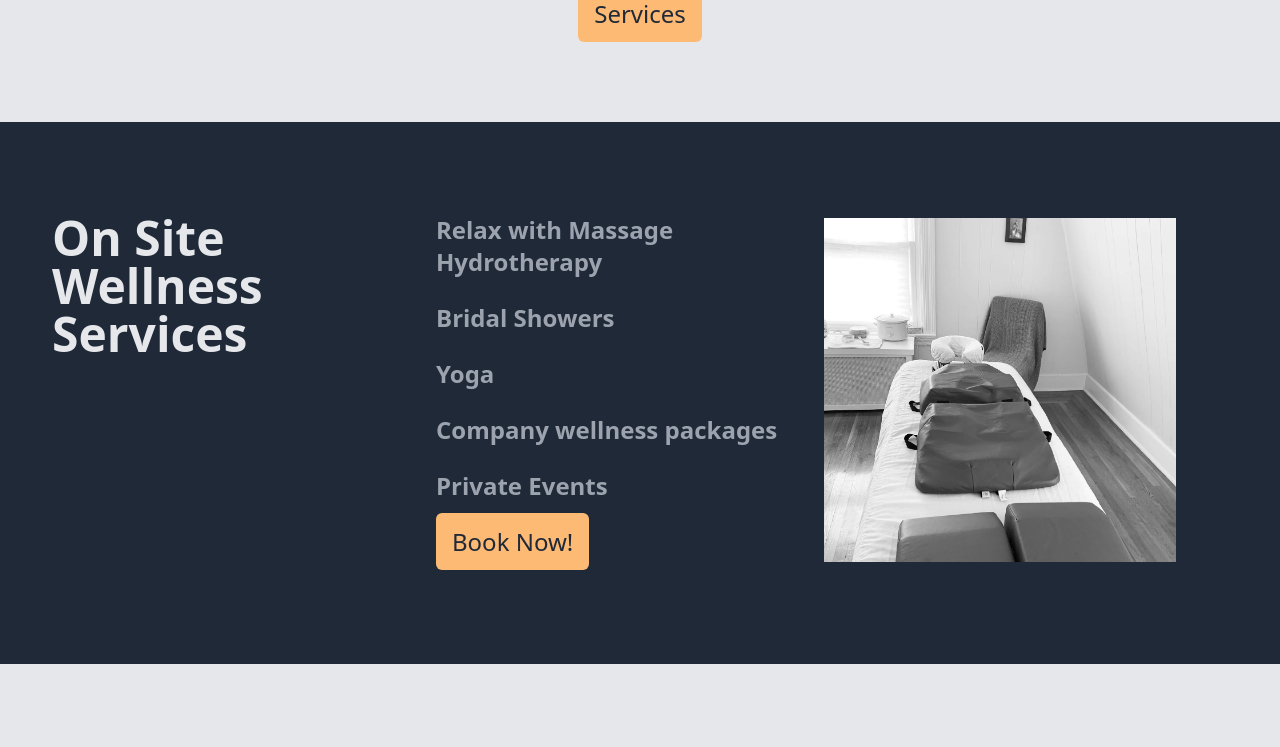
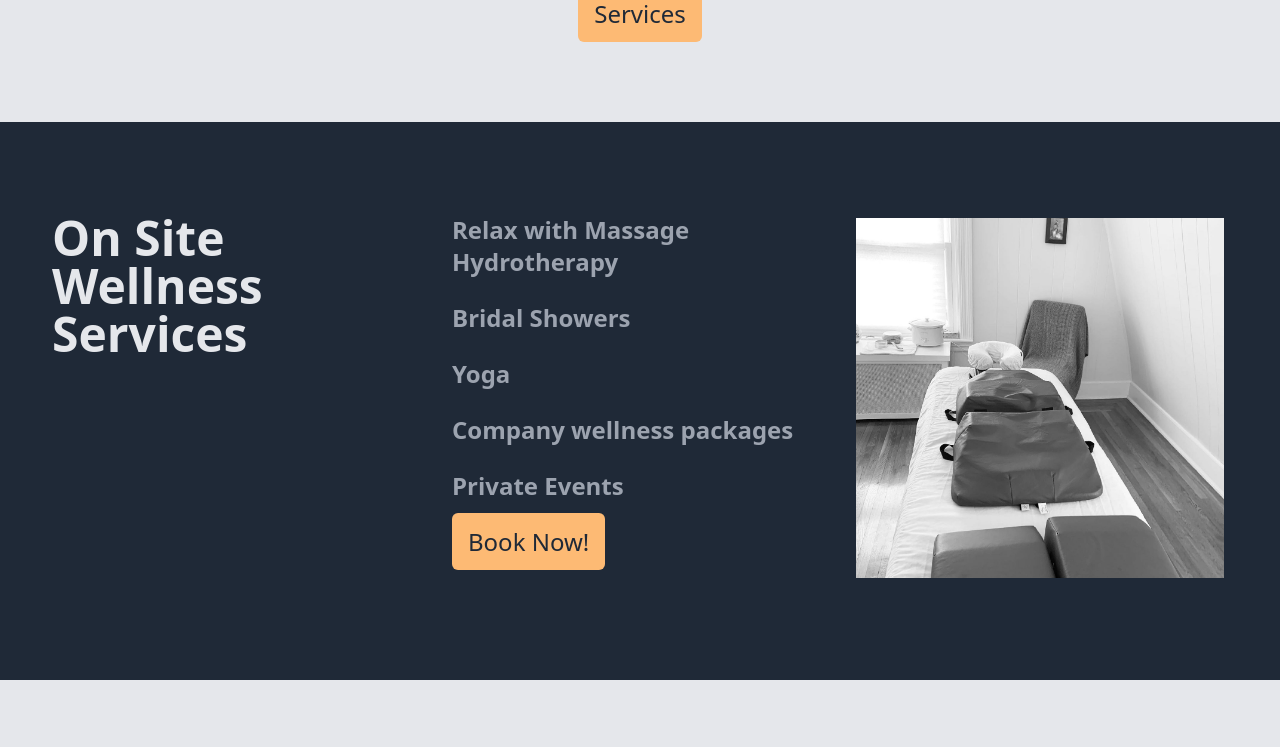
Before and after one commit to AntonBrito/next-iwc-wb, a Next.js app: page / in a window 1280 px wide. Shown: the part 390-1137 px from the top of the page. Built offline with nearby package versions, Linux system fonts and the light colour scheme.

Commit message:
Fixed the extra size of the section space

```diff
--- a/components/EventSection.js
+++ b/components/EventSection.js
@@ -9,7 +9,7 @@ export default function EventSection(props) {
             // Sen poi flex e ta fika tudo na centro
             // Trokal pa cor d tras-preto
         <div className="bg-gray-800 py-20 px-10">
-                <div className="grid grid-cols-1 md:grid-cols-3 lg:grid-cols-3 flex flex-col max-w-6xl md-flex-row">
+            <div className="grid grid-cols-3 md:grid-cols-1 lg:grid-cols-3 flex flex-col max-w-8xl md-flex-row">
                 <div className="md:w-[60%] grow p-3">
                     <h1 className="text-5xl text-gray-200 font-bold mb-10">
                     On Site Wellness Services
@@ -20,7 +20,6 @@ export default function EventSection(props) {
                     </p>
                 </div>
                 <div className=' p-3'>
-
                     <ul href="#" className="text-gray-400 text-2xl font-bold">Relax with Massage Hydrotherapy</ul>
                     <br></br>
                     <ul href="#" className="text-gray-400 text-2xl font-bold">Bridal Showers</ul>
@@ -40,6 +39,7 @@ export default function EventSection(props) {
                     <Image src={massagebed} alt="Events anoucementes"/>
                 </div>
 
+
             </div>
         </div>
 
```
Lines whose indentation alone changed are shown as unchanged.
